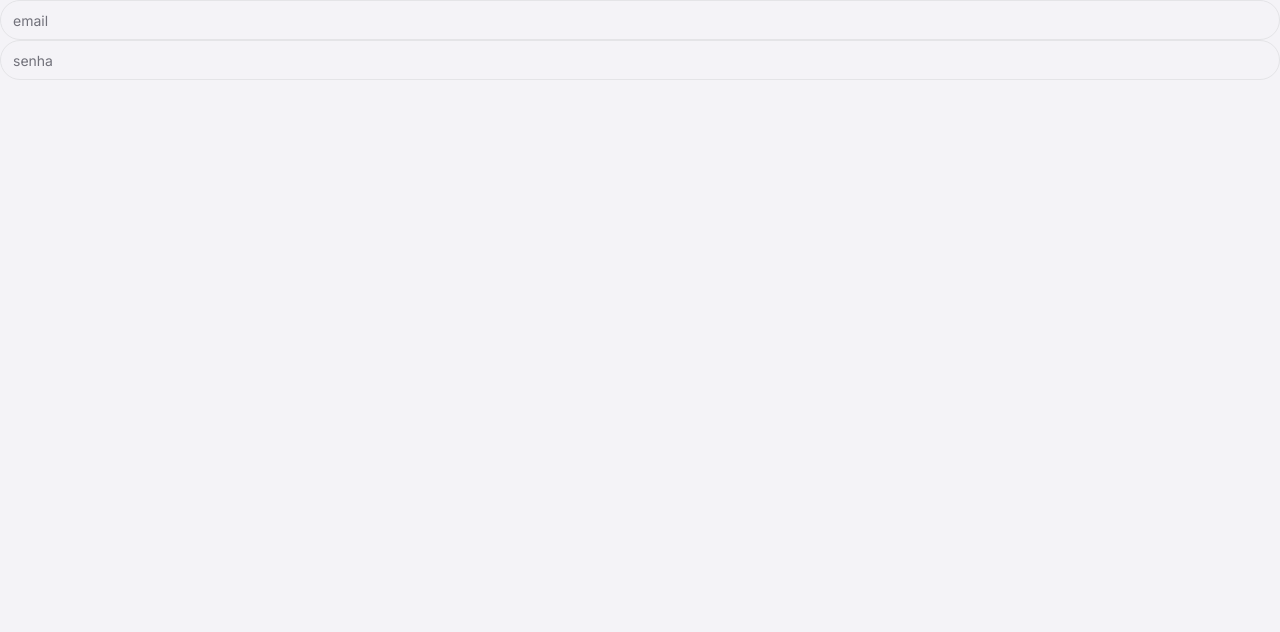
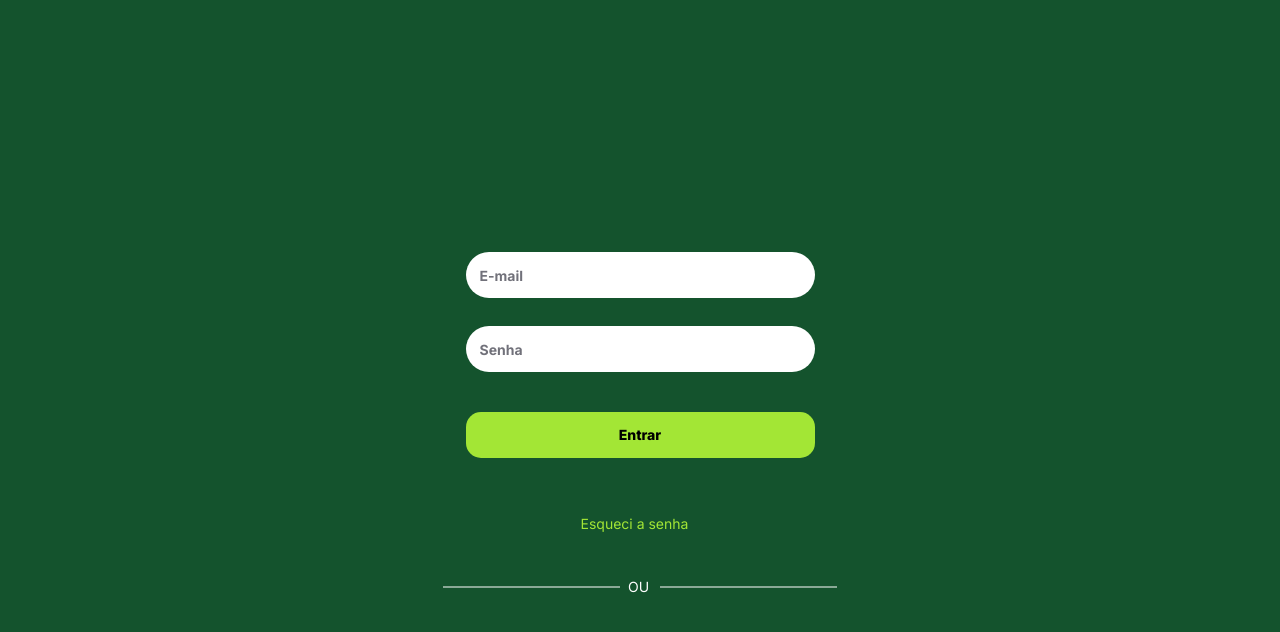
Before and after one commit to potnza/snapfit, a Next.js app: page /login in a window 1280 px wide. Shown: the top 632 px of the page. Built offline with nearby package versions, Linux system fonts and the light colour scheme.

Commit message:
feat: style buttons and bg

```diff
--- a/app/login/page.tsx
+++ b/app/login/page.tsx
@@ -1,20 +1,48 @@
+import { Button } from "@/components/ui/button";
 import { Input } from "@/components/ui/input";
+
+const Header = () => {
+    return (
+        <div className="bg-green-900 p-4">
+            <h1 className="text-white text-xl"></h1>
+        </div>
+    );
+};
 
 const Login = () => {
     return (
-        <>
-            <div>
-            <div>
-                <Input type="email" placeholder="email"/>
+        <div className="bg-green-900 min-h-screen">
+            <Header />
+            <div className="mt-48 flex justify-center">
+                <div>
+                    <Input
+                        type="email"
+                        placeholder="E-mail"
+                        className="w-[349px] h-[46px] bg-white rounded-[25px] mt-7 font-bold border-2 text-sm border-transparent focus:border-lime-400" />
+
+                    <Input
+                        type="password"
+                        placeholder="Senha"
+                        className="w-[349px] h-[46px] bg-white rounded-[25px] mt-7 font-bold border-2 text-sm border-transparent focus:border-lime-400" />
+                </div>
             </div>
-
-            <div>
-                <Input type="password" placeholder="senha"/>
+            <div className="flex justify-center">
+                <Button className="w-[349px] h-[46px] bg-lime-400 hover:bg-lime-500 rounded-[15px] text-sm mt-10 flex justify-center text-black font-extrabold">
+                    Entrar
+                </Button>
             </div>
-
+            <div className="flex justify-center">
+                <div className="w-[119px] h-5 text-lime-400 text-[15px] text-sm mt-14">Esqueci a senha</div>
             </div>
-        </>
+            <div className="flex justify-center mt-[43px]">
+                <div className="flex justify-center items-center">
+                    <div className="w-[177px] h-[0px] origin-top-left border border-white border-opacity-50"></div>
+                    <div className="w-6 h-5 text-white text-[15px] text-sm mx-2">OU</div>
+                    <div className="w-[177px] h-[0px] origin-top-left border border-white border-opacity-50"></div>
+                </div>
+            </div>
+        </div>
     );
-}
+};
 
 export default Login;
--- a/package.json
+++ b/package.json
@@ -35,7 +35,7 @@
     "prettier": "^3.2.5",
     "prettier-plugin-tailwindcss": "^0.5.14",
     "prisma": "^5.13.0",
-    "tailwindcss": "^3.3.0",
+    "tailwindcss": "^3.4.3",
     "ts-node": "^10.9.2",
     "typescript": "^5.4.5"
   }
```
Also changed, not shown: 1 other file (tests, documents, lock files or other folders).
